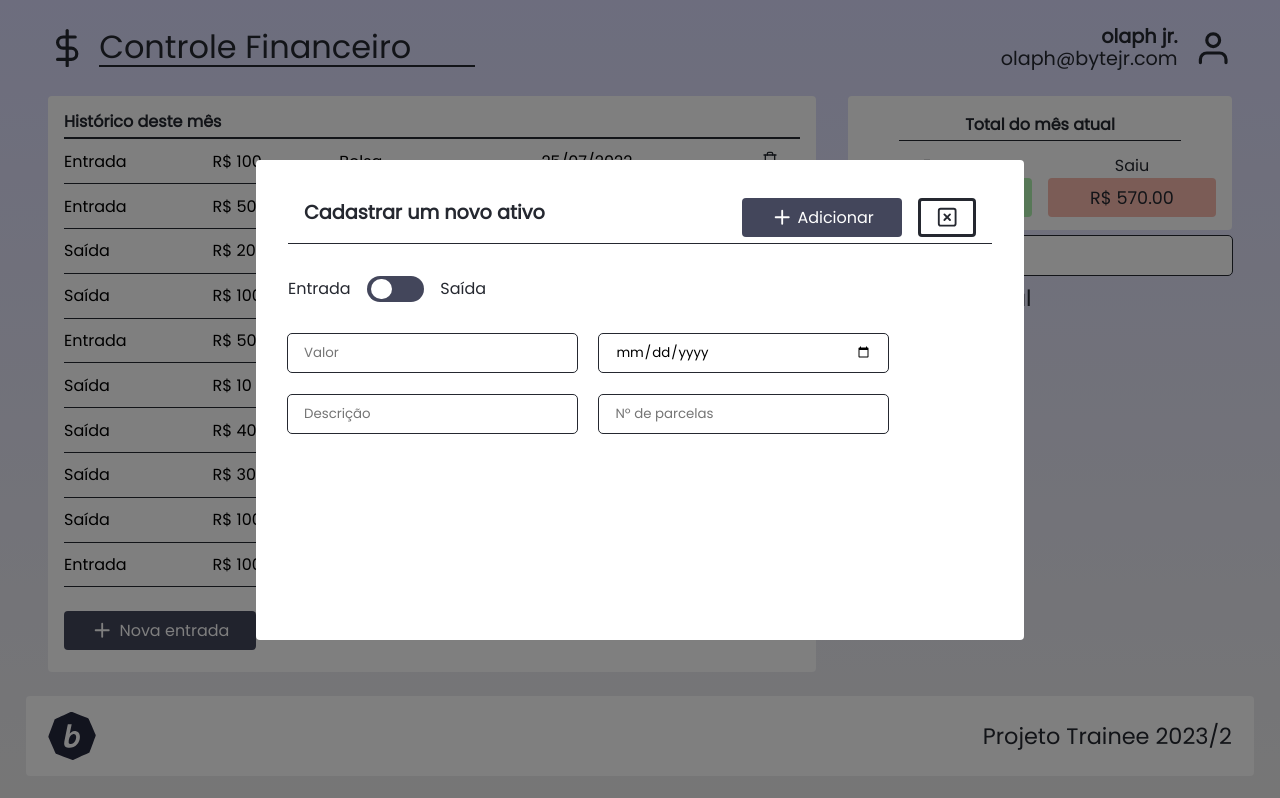
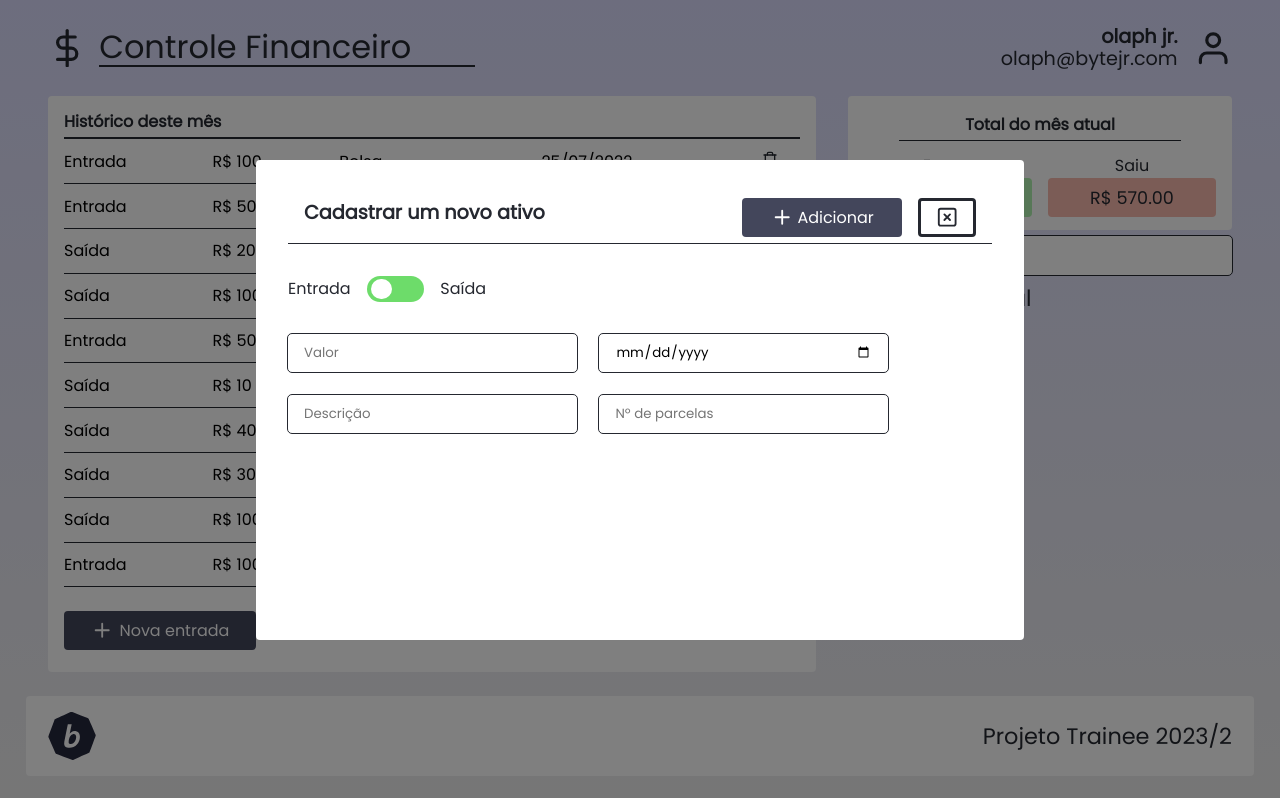
Before and after one commit to DaviSant0s/Finance, a React (Vite) app: page / in a window 1280 px wide. Both pictures are taken after a click on the button "Nova entrada". Built offline with nearby package versions, Linux system fonts and the light colour scheme.

Commit message:
atualização

```diff
--- a/src/pages/dashboard/Modal/index.jsx
+++ b/src/pages/dashboard/Modal/index.jsx
@@ -1,31 +1,106 @@
 import Modal from  'react-modal';
 import {FiPlus, FiXSquare} from 'react-icons/fi';
+import { useState } from 'react';
 
 import './style.scss';
 
-export function CustomModal({ isOpen } ){
+export function CustomModal({ isOpen, action, openModal } ){
+    const [isIncome, setIsIncome] = useState(true);
+    const [value, setValue] = useState('');
+    const [date, setDate] = useState('');
+    const [description, setDescription] = useState('');
+    const [installments, setInstallments] = useState('');
+
+    function formatDate(date){
+        const [ano, mes, dia] = date.split('-');
+        //return ano + '/' + mes + '/' + dia
+        return `${dia}/${mes}/${ano}`;
+    }
+
+    function handleAddData(e) {
+        e.preventDefault();
+        const newData = {
+            id: toString(parseInt(Math.random()*1000)),
+            income: Boolean(isIncome),
+            value: Number(value),
+            date: formatDate(date),
+            description,
+            installments
+        }
+        action(newData);
+        openModal(false);
+    }
+
+
     return(
-        <Modal isOpen={isOpen} className="modal" overlayClassName="overlay">
-            <form>
+        <Modal
+        isOpen={isOpen}
+        className="modal"
+        overlayClassName="overlay"
+        onRequestClose={() => openModal(false)}
+        >
+            <form onSubmit={handleAddData}>
                 <header>
                     <h4>Cadastrar um novo ativo</h4>
                     <div>
                         <button className='add' type='submit'><FiPlus/>Adicionar</button>
-                        <button className='close'><FiXSquare/></button>
+                        <button className='close' onClick={() => openModal(false)}><FiXSquare/></button>
                     </div>
                 </header>
 
                 <fieldset className='first-fieldset'>
                     <span>Entrada</span>
-                    <input className='green' type="range" min="0" max="1" step="1" defaultValue="0" required/>
+
+                    <input
+                    className={isIncome ? 'green': ''}
+                    type="range"
+                    min="0"
+                    max="1"
+                    step="1"
+                    defaultValue="0"
+                    onChange={() => setIsIncome(!isIncome)}
+                    required/>
+
                     <span>Saída</span>
                 </fieldset>
 
                 <fieldset className='second-fieldset'>
-                    <input type="number" step="0.01" placeholder='Valor' required/>
-                    <input type="date" required/>
-                    <input type="text" placeholder='Descrição' required/>
-                    <input type="number" step="1" placeholder='Nº de parcelas'/>
+
+                    {/* input de valor */}
+                    <input
+                    type="number"
+                    step="0.01"
+                    placeholder='Valor'
+                    required
+                    value={value}
+                    onChange={(e) => setValue(e.target.value)}/>
+
+                    {/* input de data */}
+                    <input
+                    type="date"
+                    required
+                    value={date}
+                    onChange={(e) => setDate(e.target.value)}
+                    />
+
+                    {/* input da descrição */}
+                    <input
+                    type="text"
+                    placeholder='Descrição'
+                    required
+                    value={description}
+                    onChange={(e) => setDescription(e.target.value)}
+                    />
+
+                    {/* input do número de parcelas */}
+                    <input
+                    type="number"
+                    step="1"
+                    placeholder='Nº de parcelas'
+                    value={installments}
+                    onChange={(e) => setInstallments(e.target.value)}
+
+                    />
                 </fieldset>
 
             </form>
--- a/src/pages/dashboard/Modal/style.scss
+++ b/src/pages/dashboard/Modal/style.scss
@@ -110,14 +110,14 @@
                     height: 1.6rem;
                     border-radius: 1rem;
                     padding: 0 0.25rem;
-                    background-color: #E99696;
+                    background-color: hsla(357, 79%, 44%, 0.643);
 
                     cursor: pointer;
                     transition: background 0.2s;
                 }
 
                 &.green::-webkit-slider-runnable-track {
-                    background: #43465B;
+                    background: hsla(118, 79%, 44%, 0.643);
                 }
 
                 &:hover::-webkit-slider-runnable-track {
--- a/src/pages/dashboard/index.jsx
+++ b/src/pages/dashboard/index.jsx
@@ -94,7 +94,7 @@ export function Dashboard() {
 
     const total = calculateTotal();
 
-    function calculateTotal() {
+    function calculateTotal(){
       /* let income = 0;
       let outcome = 0;
 
@@ -133,7 +133,7 @@ export function Dashboard() {
       setfilterInputValue('');
     }
 
-    function filterTable(value) {
+    function filterTable(value){
       const newData = data.filter(function(item){
 
         const filterValue = value.toLowerCase();
@@ -146,9 +146,20 @@ export function Dashboard() {
       setFilteredData(newData);
     }
 
+    function handleAddData(newRegister){
+      let newData = data;
+      newData.push(newRegister);
+      setData(newData);
+      setFilteredData(newData);
+    }
+
     return (
         <div className="dash-container">
-            <CustomModal isOpen={isModalOpen}/>
+            <CustomModal
+            isOpen={isModalOpen}
+            action={handleAddData}
+            openModal = {setIsModalOpen}
+            />
 
             <Header email= {name} name='olaph jr.'/>
 
```
